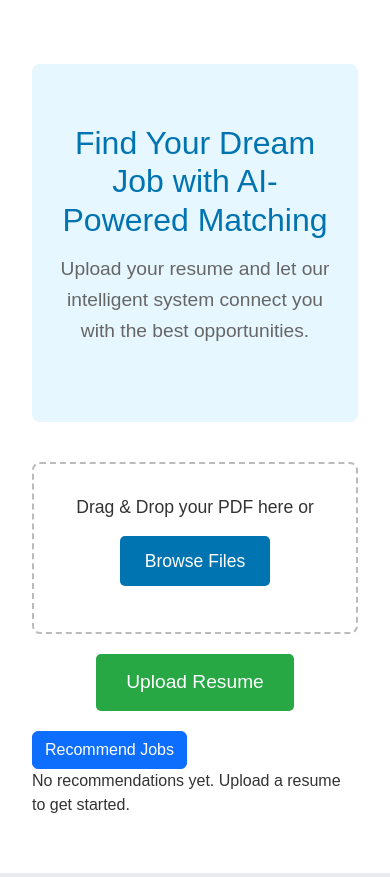
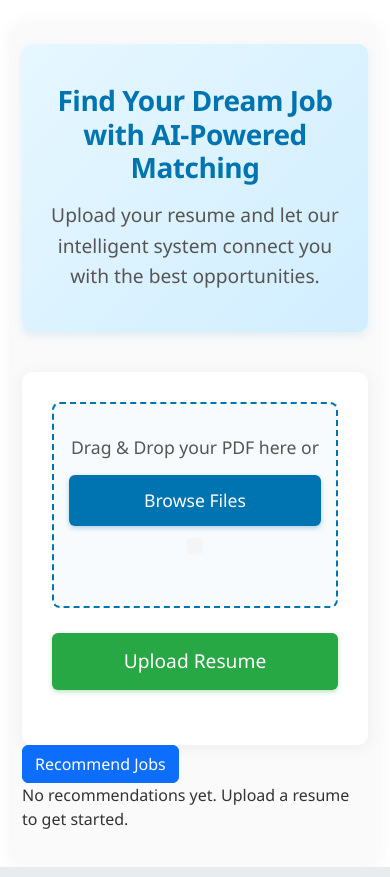
Before and after one commit to ChapelFob80930/Job-Recommendation-System, a Flask app: page / in a window 390 px wide. Shown: the part 96-973 px from the top of the page. Run offline with Flask 3, Linux system fonts and the light colour scheme.

Commit message:
design changes

```diff
--- a/app/static/css/home.css
+++ b/app/static/css/home.css
@@ -1,87 +1,199 @@
 /* upload.css */
 
 .home-page {
-    font-family: 'Arial', sans-serif;
+    font-family: 'Segoe UI', 'Roboto', 'Arial', sans-serif;
     color: #333;
     max-width: 900px;
     margin: 0 auto;
     padding: 40px 20px;
+    background-color: #fafafa;
+    box-shadow: 0 0 20px rgba(0, 0, 0, 0.05);
+    border-radius: 12px;
 }
 
 .hero-section {
-    background-color: #e6f7ff; /* Light blue background */
+    background: linear-gradient(135deg, #e6f7ff 0%, #d1eeff 100%);
     padding: 60px 20px;
     text-align: center;
-    border-radius: 8px;
+    border-radius: 10px;
     margin-bottom: 40px;
+    box-shadow: 0 4px 10px rgba(0, 115, 177, 0.1);
 }
 
 .hero-title {
     font-size: 2.5em;
     color: #0073b1; /* LinkedIn blue */
     margin-bottom: 15px;
+    font-weight: 600;
+    letter-spacing: -0.5px;
 }
 
 .hero-subtitle {
     font-size: 1.2em;
-    color: #666;
+    color: #555;
     line-height: 1.6;
+    max-width: 700px;
+    margin: 0 auto;
 }
 
 .upload-section {
     text-align: center;
+    background-color: white;
+    padding: 30px;
+    border-radius: 10px;
+    box-shadow: 0 2px 15px rgba(0, 0, 0, 0.06);
 }
 
 #drop-area {
-    border: 2px dashed #bbb;
+    border: 2px dashed #0073b1;
     border-radius: 8px;
     padding: 40px;
     margin-bottom: 20px;
     cursor: pointer;
+    transition: all 0.3s ease;
+    background-color: rgba(0, 115, 177, 0.03);
+}
+
+#drop-area:hover {
+    border-color: #005a87;
+    background-color: rgba(0, 115, 177, 0.05);
+}
+
+#drop-area.highlight {
+    border-color: #0073b1;
+    background-color: rgba(0, 115, 177, 0.08);
+    box-shadow: 0 0 10px rgba(0, 115, 177, 0.2);
 }
 
 .drop-message {
     font-size: 1.1em;
     margin-bottom: 15px;
+    color: #555;
 }
 
 .browse-button {
-    padding: 12px 25px;
+    padding: 12px 28px;
     background-color: #0073b1; /* LinkedIn blue */
     color: white;
     border: none;
-    border-radius: 5px;
+    border-radius: 6px;
     font-size: 1.1em;
     cursor: pointer;
-    transition: background-color 0.3s ease;
+    transition: all 0.3s ease;
+    font-weight: 500;
+    box-shadow: 0 2px 5px rgba(0, 115, 177, 0.3);
 }
 
 .browse-button:hover {
     background-color: #005a87;
+    transform: translateY(-2px);
+    box-shadow: 0 4px 8px rgba(0, 115, 177, 0.4);
+}
+
+.browse-button:active {
+    transform: translateY(0);
+    box-shadow: 0 1px 3px rgba(0, 115, 177, 0.3);
 }
 
 .file-name {
-    margin-top: 10px;
+    margin-top: 12px;
     font-style: italic;
+    color: #666;
+    padding: 8px;
+    background-color: #f5f5f5;
+    border-radius: 4px;
+    display: inline-block;
 }
-
-/* upload.css */
 
 .upload-button {
     display: block; /* Make it a block-level element */
-    margin: 20px auto; /* Center horizontally and add some top margin */
-    padding: 14px 30px;
+    margin: 25px auto; /* Center horizontally and add some top margin */
+    padding: 14px 34px;
     background-color: #28a745; /* Green upload button */
     color: white;
     border: none;
-    border-radius: 5px;
+    border-radius: 6px;
     font-size: 1.2em;
     cursor: pointer;
-    transition: background-color 0.3s ease;
+    transition: all 0.3s ease;
+    font-weight: 500;
+    box-shadow: 0 2px 5px rgba(40, 167, 69, 0.3);
 }
 
 .upload-button:hover {
     background-color: #218838;
+    transform: translateY(-2px);
+    box-shadow: 0 4px 8px rgba(40, 167, 69, 0.4);
+}
+
+.upload-button:active {
+    transform: translateY(0);
+    box-shadow: 0 1px 3px rgba(40, 167, 69, 0.3);
+}
+
+/* Table Styling */
+.recommendations-section {
+    margin-top: 40px;
+    background-color: white;
+    padding: 25px;
+    border-radius: 10px;
+    box-shadow: 0 2px 15px rgba(0, 0, 0, 0.06);
+}
+
+.recommendations-section h2 {
+    color: #0073b1;
+    border-bottom: 2px solid #e6f7ff;
+    padding-bottom: 10px;
+    margin-bottom: 20px;
+}
+
+.table {
+    width: 100%;
+    border-collapse: separate;
+    border-spacing: 0;
+    margin-top: 20px;
+    overflow: hidden;
+    border-radius: 8px;
+    box-shadow: 0 0 10px rgba(0, 0, 0, 0.05);
+}
+
+.table th,
+.table td {
+    padding: 15px;
+    text-align: left;
+    border-bottom: 1px solid #e8e8e8;
+}
+
+.table th {
+    background-color: #f4f9ff;
+    color: #0073b1;
+    font-weight: 600;
+    text-transform: uppercase;
+    font-size: 0.85em;
+    letter-spacing: 0.5px;
+}
+
+.table tr:last-child td {
+    border-bottom: none;
+}
+
+.table tr:hover {
+    background-color: #f9f9f9;
+}
+
+.skill-link {
+    color: #0073b1;
+    text-decoration: none;
+    padding: 3px 8px;
+    background-color: #e6f7ff;
+    border-radius: 4px;
+    transition: all 0.2s ease;
+}
+
+.skill-link:hover {
+    text-decoration: none;
+    background-color: #d1eeff;
+    color: #005a87;
 }
 
 /* Responsive Design */
@@ -90,41 +202,32 @@
         font-size: 2em;
     }
 
+    .hero-section {
+        padding: 40px 15px;
+    }
+
     #drop-area {
-        padding: 30px;
-    }
-}
-/* Table Styling */
-.table {
-    width: 100%;
-    border-collapse: collapse;
-    margin-top: 20px;
+        padding: 30px 15px;
     }
 
     .table th,
     .table td {
-    padding: 10px;
-    text-align: left;
-    border-bottom: 1px solid #ddd;
+        padding: 10px 8px;
+        font-size: 0.9em;
+    }
 }
 
-.table th {
-    background-color: #f4f4f4;
+@media (max-width: 480px) {
+    .home-page {
+        padding: 20px 10px;
     }
 
-.table tr:hover {
-    background-color: #f9f9f9;
+    .hero-title {
+        font-size: 1.75em;
     }
 
-.skill-link {
-    color: #007bff;
-    text-decoration: none;
+    .browse-button,
+    .upload-button {
+        width: 100%;
     }
-
-.skill-link:hover {
-    text-decoration: underline;
 }
-
-.recommendations-section {
-    margin-top: 30px;
-}
--- a/app/templates/home.html
+++ b/app/templates/home.html
@@ -55,19 +85,26 @@
 </div>
 
 <!-- Include CSS and JavaScript -->
-<link rel="stylesheet" href="{{ url_for('static', filename='css/home.css') }}">
+<link
+  rel="stylesheet"
+  href="{{ url_for('static', filename='css/home.css') }}"
+/>
 <script src="{{ url_for('static', filename='js/home.js') }}" defer></script>
 <script>
-    document.getElementById("recommend-btn").addEventListener("click", function (event) {
-        event.preventDefault();  // Prevent default navigation
+  document
+    .getElementById("recommend-btn")
+    .addEventListener("click", function (event) {
+      event.preventDefault(); // Prevent default navigation
 
       fetch("/recommend-jobs")
-            .then(response => response.json())
-            .then(data => {
-                console.log("Recommendations:", data);  // Debugging: Check if company names exist
+        .then((response) => response.json())
+        .then((data) => {
+          console.log("Recommendations:", data); // Debugging: Check if company names exist
           displayRecommendations(data);
         })
-            .catch(error => console.error("Error fetching recommendations:", error));
+        .catch((error) =>
+          console.error("Error fetching recommendations:", error)
+        );
     });
 
   function displayRecommendations(recommendations) {
@@ -83,6 +120,7 @@
                             <th>Job Title</th>
                             <th>Match Score</th>
                             <th>Missing Skills</th>
+                            <th>Recommended Courses</th>
                         </tr>
                     </thead>
                     <tbody></tbody>
@@ -94,23 +132,61 @@
     tableBody.innerHTML = ""; // Clear existing rows
 
     if (!recommendations || recommendations.length === 0) {
-            tableBody.innerHTML = "<tr><td colspan='4'>No recommendations yet.</td></tr>";
+      tableBody.innerHTML =
+        "<tr><td colspan='5'>No recommendations yet.</td></tr>";
       return;
     }
 
-        recommendations.forEach(rec => {
+    recommendations.forEach((rec) => {
       let companyName = rec.company || "Unknown Company"; // Ensure fallback in case of missing data
+      let missingSkills = rec.missing_skills || "None";
+
+      // Generate course links for missing skills
+      let courseLinks = "";
+      if (missingSkills && missingSkills !== "None") {
+        let skillsArray = missingSkills.split(", ");
+        courseLinks = skillsArray
+          .map(
+            (skill) =>
+              `${skill}: <a href="https://www.udemy.com/courses/search/?q=${encodeURIComponent(
+                skill
+              )}" target="_blank">Udemy</a>,
+                    <a href="https://www.coursera.org/search?query=${encodeURIComponent(
+                      skill
+                    )}" target="_blank">Coursera</a>`
+          )
+          .join("<br>");
+      } else {
+        courseLinks = "None";
+      }
 
       let row = `<tr>
                 <td>${companyName}</td>
                 <td>${rec.job_title}</td>
-                <td>${rec.match_score ? rec.match_score.toFixed(2) + "%" : "N/A"}</td>
-                <td>${rec.missing_skills || "None"}</td>
+                <td>${
+                  rec.match_score ? rec.match_score.toFixed(2) + "%" : "N/A"
+                }</td>
+                <td>${missingSkills}</td>
+                <td class="course-links">${courseLinks}</td>
             </tr>`;
       tableBody.innerHTML += row;
     });
   }
 </script>
 
+<style>
+  .course-links a {
+    color: #007bff;
+    text-decoration: none;
+  }
+
+  .course-links a:hover {
+    text-decoration: underline;
+  }
+
+  .course-links {
+    line-height: 1.8;
+  }
+</style>
 
 {% endblock %}
```
Also changed, not shown: other parts of app/templates/home.html (+35 -5 lines), instance/app.db. Lines whose indentation alone changed are shown as unchanged.
